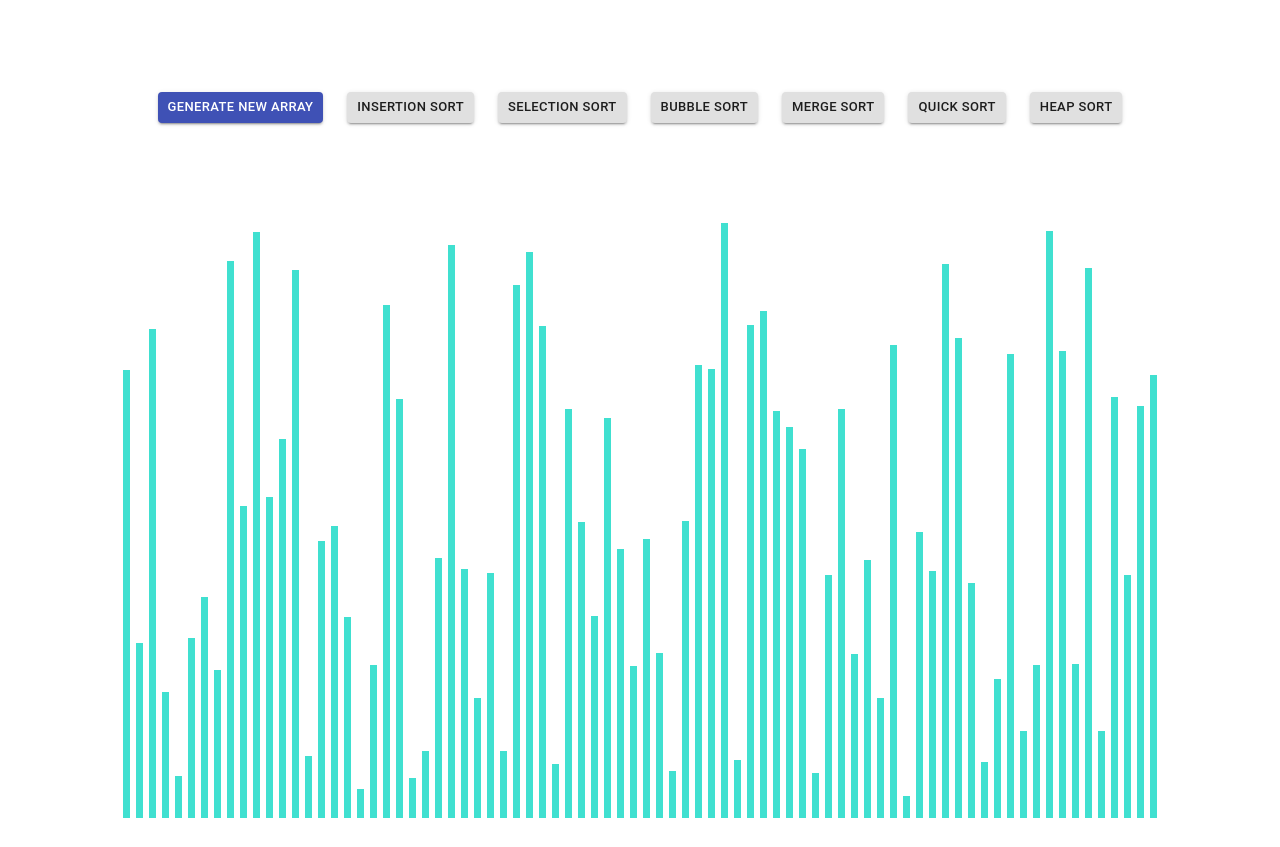
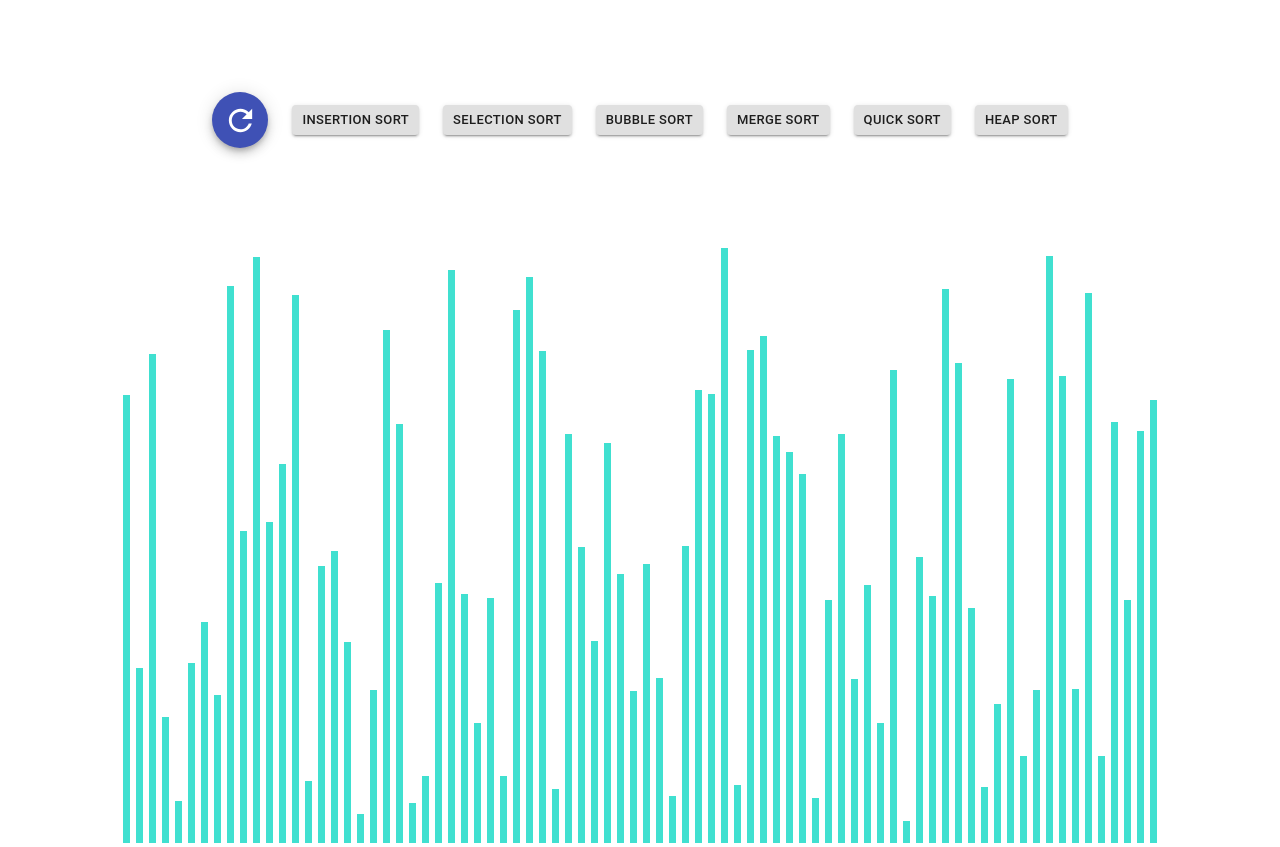
Before and after one commit to weilyuwang/Sorting-Algorithms-Visualizer, a React (Create React App) app: page / in a window 1280 px wide. Before the commit the page ends 822 px from the top, so only its background shows below. Built offline with nearby package versions, Linux system fonts and the light colour scheme.

Commit message:
replace generate new array button with refresh icon

```diff
--- a/package.json
+++ b/package.json
@@ -4,6 +4,7 @@
   "private": true,
   "dependencies": {
     "@material-ui/core": "^4.9.11",
+    "@material-ui/icons": "^4.9.1",
     "@testing-library/jest-dom": "^4.2.4",
     "@testing-library/react": "^9.3.2",
     "@testing-library/user-event": "^7.1.2",
--- a/src/SortingVisualizer/SortingVisualizer.jsx
+++ b/src/SortingVisualizer/SortingVisualizer.jsx
@@ -5,7 +5,8 @@ import { getInsertionSortAnimations } from "../SortingAlgorithms/insertionSort";
 import { getQuickSortAnimations } from "../SortingAlgorithms/quickSort";
 import getSelectionSortAnimations from "../SortingAlgorithms/selectionSort";
 import getBubbleSortAnimations from "../SortingAlgorithms/bubbleSort";
-import { Button, Grid } from "@material-ui/core";
+import { Button, Grid, Fab } from "@material-ui/core";
+import RefreshIcon from "@material-ui/icons/Refresh";
 
 // This is the main color of the array bars.
 const PRIMARY_COLOR = "turquoise";
@@ -227,15 +228,15 @@ class SortingVisualizer extends React.Component {
                         spacing={3}
                     >
                         <Grid item>
-                            <Button
-                                size="small"
+                            <Fab
+                                color="primary"
+                                aria-label="add"
                                 onClick={() => this.resetArray()}
-                                variant="contained"
-                                color="primary"
                             >
-                                Generate New Array
-                            </Button>
+                                <RefreshIcon fontSize="large" />
+                            </Fab>
                         </Grid>
+
                         <Grid item>
                             <Button
                                 onClick={() => this.insertionSort()}
```
Also changed, not shown: 1 other file (tests, documents, lock files or other folders).
